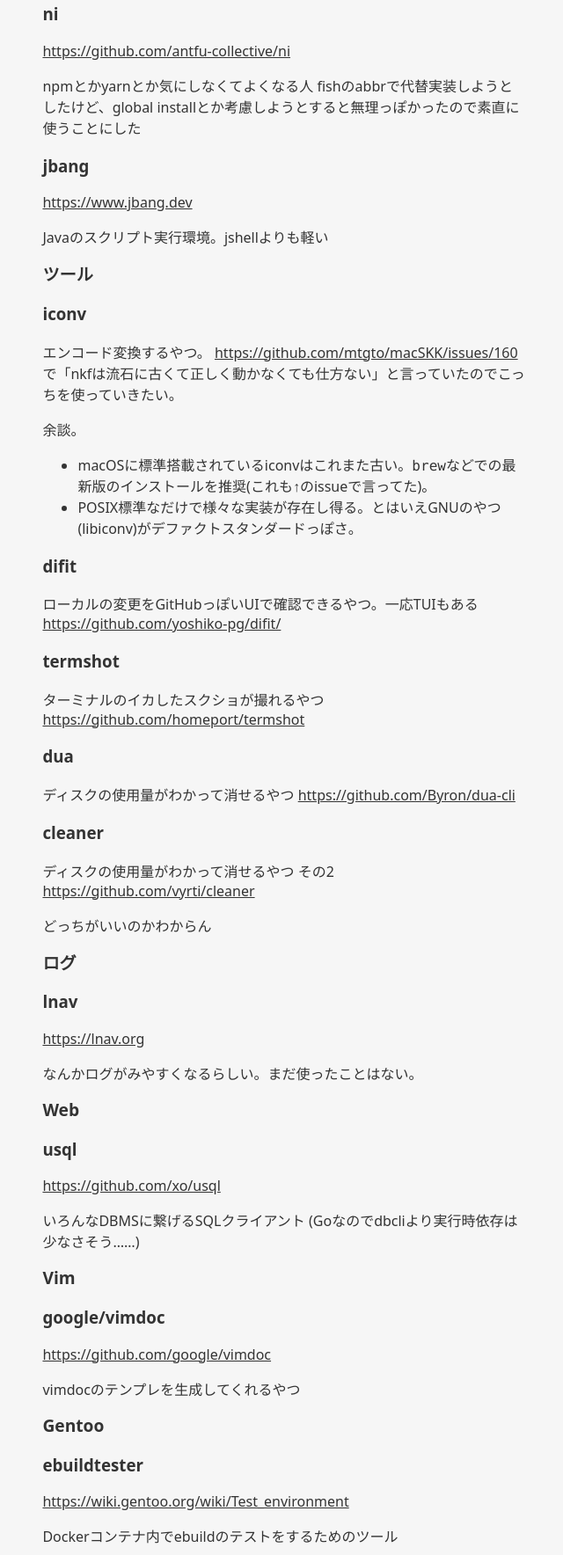
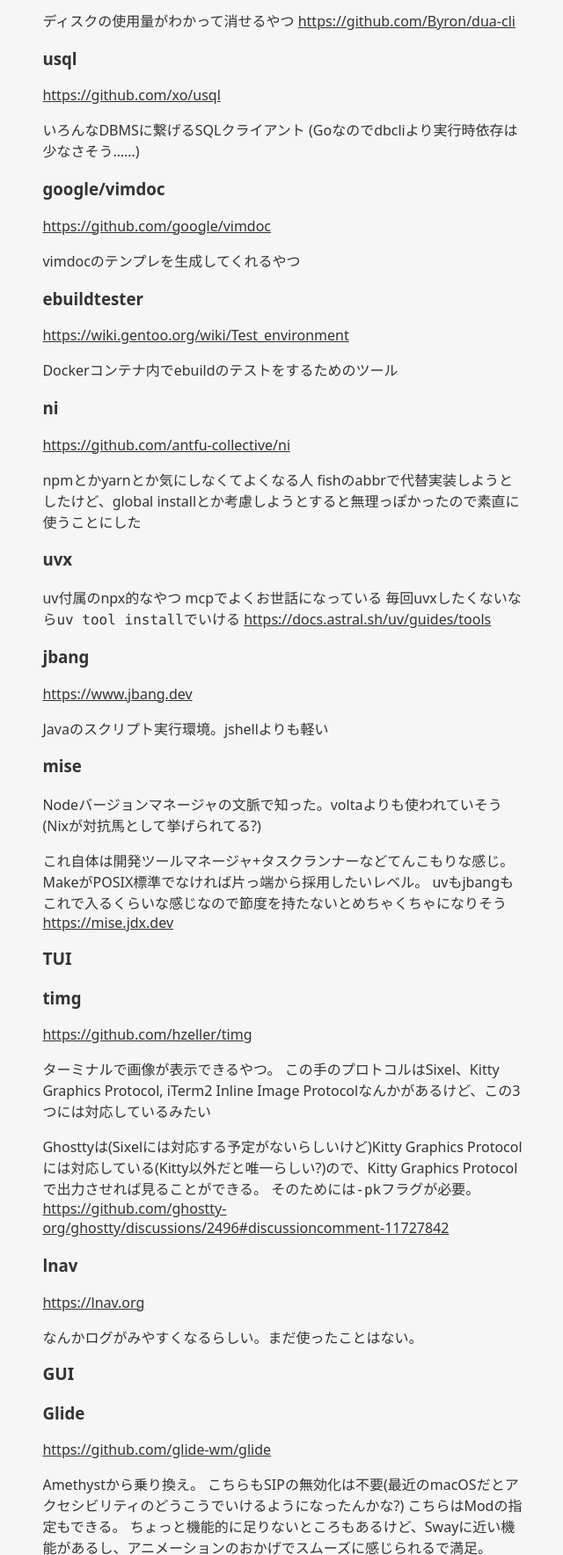
Before and after one commit to xecua/xecua.github.io, an Astro site: page /cheatsheet in a window 1280 px wide. Shown: the part 863-2631 px from the top of the page at 88% size, without its empty margins (317-957 px from the left). Built offline with nearby package versions, Linux system fonts and the light colour scheme; Astro itself is replaced by a stand-in of ours.

Commit message:
なんやかんや

```diff
--- a/src/pages/cheatsheet.md
+++ b/src/pages/cheatsheet.md
@@ -9,46 +9,7 @@ layout: ../layouts/Markdown.astro
 
 あとでよく使ってるやつも書くかも
 
-## GUI
-
-### Amethyst
-
-<https://ianyh.com/amethyst/>
-
-macOSのタイル型ウィンドウマネージャ。
-yabaiと違ってSIPの無効化がいらないし、modが固定なので諦めがつく。option+shiftはちょっと押し辛い。
-
-## プログラミング言語環境
-
-### uvx
-
-uv付属のnpx的なやつ mcpでよくお世話になっている
-毎回uvxしたくないなら`uv tool install`でいける
-<https://docs.astral.sh/uv/guides/tools>
-
-### mise
-
-<https://mise.jdx.dev>
-
-いろんなツールのバージョンとかをプロジェクトで固定したりなんやかんやしたりできるやつ
-てんこ盛りなのがちょっと懸念(最小限の方が嬉しい……)
-
-対抗としてNixが挙げられがちだけど、Nixはnix書けないといけないし、daemonが走ってないといけないし、でなんかキツくない?の気持ち
-
-### ni
-
-<https://github.com/antfu-collective/ni>
-
-npmとかyarnとか気にしなくてよくなる人
-fishのabbrで代替実装しようとしたけど、global installとか考慮しようとすると無理っぽかったので素直に使うことにした
-
-### jbang
-
-<https://www.jbang.dev>
-
-Javaのスクリプト実行環境。jshellよりも軽い
-
-## ツール
+## CLI
 
 ### iconv
 
@@ -75,14 +36,64 @@ Javaのスクリプト実行環境。jshellよりも軽い
 ディスクの使用量がわかって消せるやつ
 <https://github.com/Byron/dua-cli>
 
-### cleaner
+### usql
 
-ディスクの使用量がわかって消せるやつ その2
-<https://github.com/vyrti/cleaner>
+<https://github.com/xo/usql>
 
-どっちがいいのかわからん
+いろんなDBMSに繋げるSQLクライアント (Goなのでdbcliより実行時依存は少なさそう……)
 
-## ログ
+### google/vimdoc
+
+<https://github.com/google/vimdoc>
+
+vimdocのテンプレを生成してくれるやつ
+
+### ebuildtester
+
+<https://wiki.gentoo.org/wiki/Test_environment>
+
+Dockerコンテナ内でebuildのテストをするためのツール
+
+### ni
+
+<https://github.com/antfu-collective/ni>
+
+npmとかyarnとか気にしなくてよくなる人
+fishのabbrで代替実装しようとしたけど、global installとか考慮しようとすると無理っぽかったので素直に使うことにした
+
+### uvx
+
+uv付属のnpx的なやつ mcpでよくお世話になっている
+毎回uvxしたくないなら`uv tool install`でいける
+<https://docs.astral.sh/uv/guides/tools>
+
+### jbang
+
+<https://www.jbang.dev>
+
+Javaのスクリプト実行環境。jshellよりも軽い
+
+### mise
+
+Nodeバージョンマネージャの文脈で知った。voltaよりも使われていそう(Nixが対抗馬として挙げられてる?)
+
+これ自体は開発ツールマネージャ+タスクランナーなどてんこもりな感じ。
+MakeがPOSIX標準でなければ片っ端から採用したいレベル。
+uvもjbangもこれで入るくらいな感じなので節度を持たないとめちゃくちゃになりそう
+<https://mise.jdx.dev>
+
+## TUI
+
+### timg
+
+<https://github.com/hzeller/timg>
+
+ターミナルで画像が表示できるやつ。
+この手のプロトコルはSixel、Kitty Graphics Protocol, iTerm2 Inline Image Protocolなんかがあるけど、この3つには対応しているみたい
+
+Ghosttyは(Sixelには対応する予定がないらしいけど)Kitty Graphics Protocolには対応している(Kitty以外だと唯一らしい?)ので、Kitty Graphics Protocolで出力させれば見ることができる。
+そのためには`-pk`フラグが必要。
+<https://github.com/ghostty-org/ghostty/discussions/2496#discussioncomment-11727842>
 
 ### lnav
 
@@ -90,29 +101,16 @@ Javaのスクリプト実行環境。jshellよりも軽い
 
 なんかログがみやすくなるらしい。まだ使ったことはない。
 
-## Web
+## GUI
 
-### usql
+### Glide
 
-<https://github.com/xo/usql>
+<https://github.com/glide-wm/glide>
 
-いろんなDBMSに繋げるSQLクライアント (Goなのでdbcliより実行時依存は少なさそう……)
-
-## Vim
-
-### google/vimdoc
-
-<https://github.com/google/vimdoc>
-
-vimdocのテンプレを生成してくれるやつ
-
-## Gentoo
-
-### ebuildtester
-
-<https://wiki.gentoo.org/wiki/Test_environment>
-
-Dockerコンテナ内でebuildのテストをするためのツール
+Amethystから乗り換え。
+こちらもSIPの無効化は不要(最近のmacOSだとアクセシビリティのどうこうでいけるようになったんかな?)
+こちらはModの指定もできる。
+ちょっと機能的に足りないところもあるけど、Swayに近い機能があるし、アニメーションのおかげでスムーズに感じられるで満足。
 
 ## macOS
 
```
